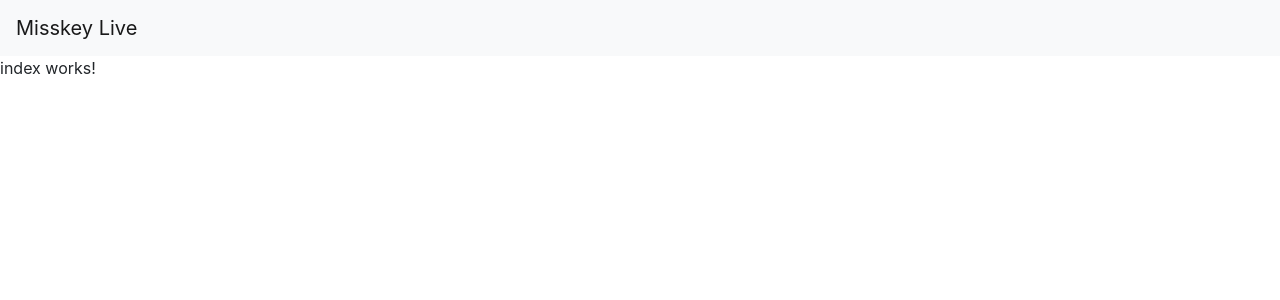
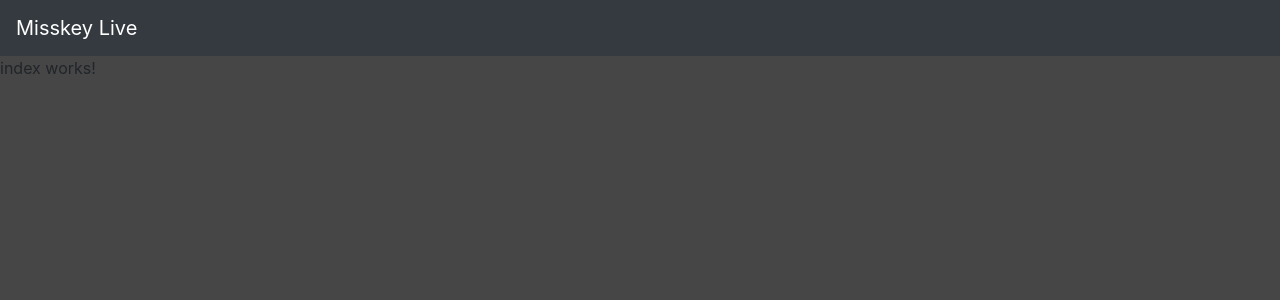
Before and after one commit to nzws/MisskeyLiveFront, an Angular app: page / in a window 1280 px wide. Shown: the top 300 px of the page. Built offline with nearby package versions, Linux system fonts and the light colour scheme.

Commit message:
背景等を黒ベースに

```diff
--- a/src/app/core/navbar/navbar.component.html
+++ b/src/app/core/navbar/navbar.component.html
@@ -1,4 +1,4 @@
-<nav class="navbar navbar-expand-lg navbar-light bg-light">
+<nav class="navbar navbar-expand-lg navbar-dark bg-dark">
   <a class="navbar-brand" routerLink="/">Misskey Live</a>
   <button class="navbar-toggler" (click)="isCollapsed = !isCollapsed">
     <span class="navbar-toggler-icon"></span>
--- a/src/styles.scss
+++ b/src/styles.scss
@@ -1,2 +1,6 @@
 /* You can add global styles to this file, and also import other style files */
 @import '~node_modules/bootstrap/scss/bootstrap';
+
+body {
+  background-color: #464646;
+}
```
